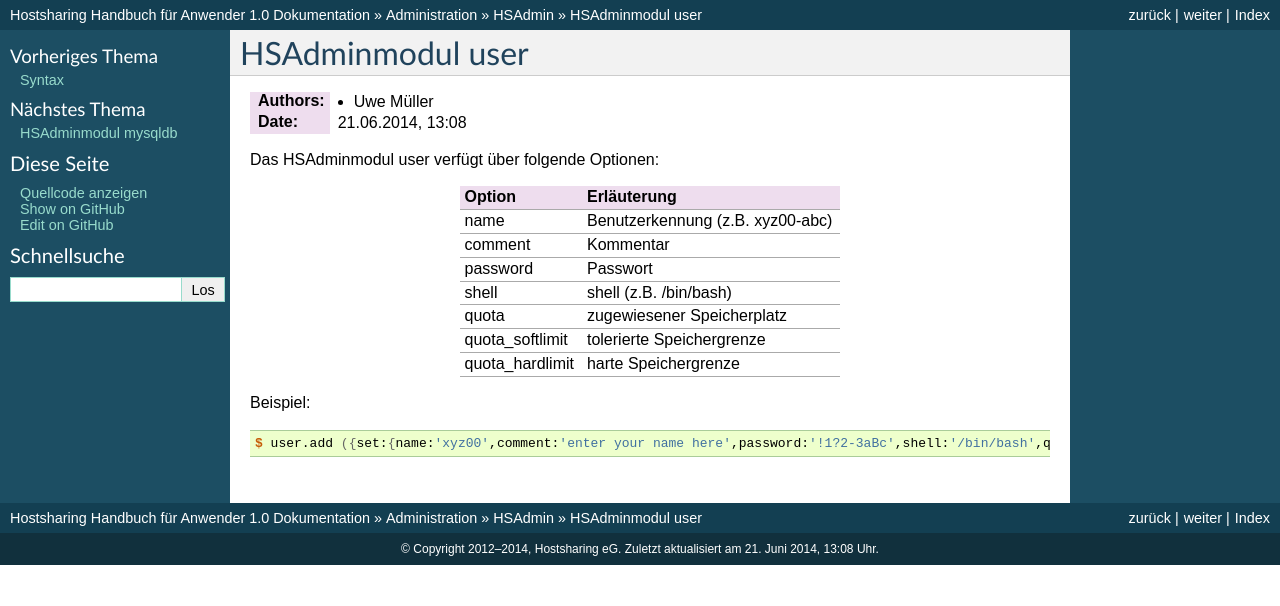
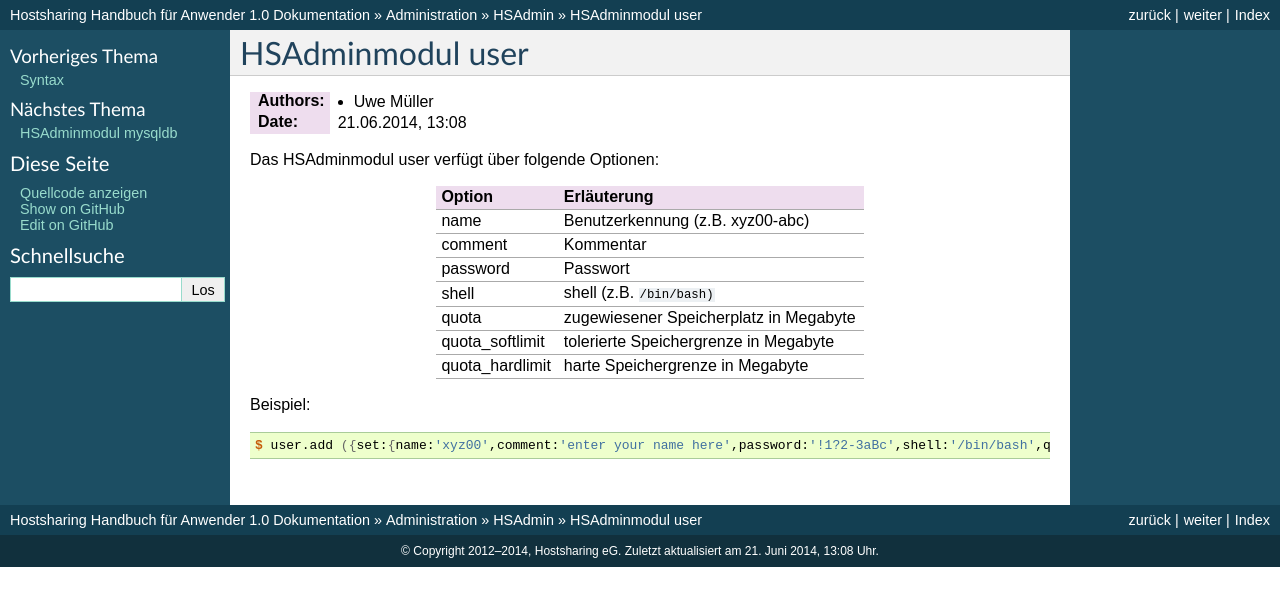
Before and after one commit to hostsharing/hs.docs.users, a Sphinx documentation site: the page built from source/administration/hsadmin/user.rst, in a window 1280 px wide. Shown: the top 606 px of the page. Built offline with Sphinx 7.4.7, drawn with Linux system fonts in a browser that asks for light colours; pages that are not in the unit, such as notebooks, are missing from menus.

Commit message:
fixed typo

```diff
--- a/source/administration/hsadmin/user.rst
+++ b/source/administration/hsadmin/user.rst
@@ -12,23 +12,23 @@ HSAdminmodul user
 
 Das HSAdminmodul user verfügt über folgende Optionen:
 
-+--------------------+----------------------------------+
-| Option             | Erläuterung                      |
-+====================+==================================+
-| name               | Benutzerkennung (z.B. xyz00-abc) |
-+--------------------+----------------------------------+
-| comment            | Kommentar                        |
-+--------------------+----------------------------------+
-| password           | Passwort                         |
-+--------------------+----------------------------------+
-| shell              | shell (z.B. /bin/bash)           |
-+--------------------+----------------------------------+
-| quota              | zugewiesener Speicherplatz       |
-+--------------------+----------------------------------+
-| quota_softlimit    | tolerierte Speichergrenze        |
-+--------------------+----------------------------------+
-| quota_hardlimit    | harte Speichergrenze             |
-+--------------------+----------------------------------+
++--------------------+---------------------------------------------+
+| Option             | Erläuterung                                 |
++====================+=============================================+
+| name               | Benutzerkennung (z.B. xyz00-abc)            |
++--------------------+---------------------------------------------+
+| comment            | Kommentar                                   |
++--------------------+---------------------------------------------+
+| password           | Passwort                                    |
++--------------------+---------------------------------------------+
+| shell              | shell (z.B. ``/bin/bash)``                  |
++--------------------+---------------------------------------------+
+| quota              | zugewiesener Speicherplatz in Megabyte      |
++--------------------+---------------------------------------------+
+| quota_softlimit    | tolerierte Speichergrenze in Megabyte       |
++--------------------+---------------------------------------------+
+| quota_hardlimit    | harte Speichergrenze in Megabyte            |
++--------------------+---------------------------------------------+
 
 Beispiel:
 
```
